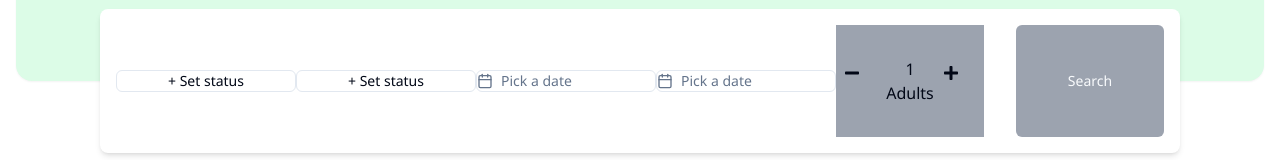
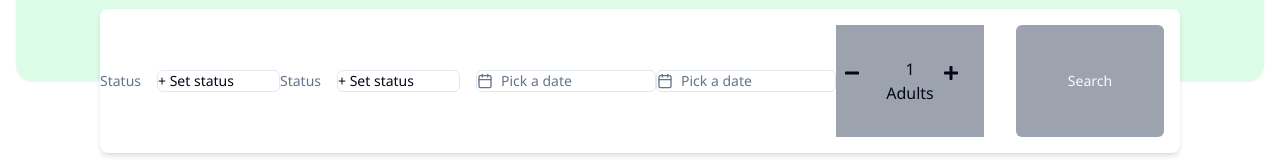
Before and after one commit to kyenideniz/bus_eurolines, a Next.js app: page / in a window 1280 px wide. Shown: the part 634-794 px from the top of the page. Built offline with nearby package versions, Linux system fonts and the light colour scheme.

Commit message:
modified:   components/pickRoute.tsx

```diff
--- a/components/pickRoute.tsx
+++ b/components/pickRoute.tsx
@@ -1,7 +1,16 @@
 "use client"
 
 import * as React from "react"
+import {
+  ArrowUpCircle,
+  CheckCircle2,
+  Circle,
+  HelpCircle,
+  LucideIcon,
+  XCircle,
+} from "lucide-react"
 
+import { cn } from "@/lib/utils"
 import { Button } from "@/components/ui/button"
 import {
   Command,
@@ -11,7 +20,6 @@ import {
   CommandItem,
   CommandList,
 } from "@/components/ui/command"
-
 import {
   Popover,
   PopoverContent,
@@ -21,28 +29,34 @@ import {
 type Status = {
   value: string
   label: string
+  icon: LucideIcon
 }
 
 const statuses: Status[] = [
   {
     value: "backlog",
     label: "Backlog",
+    icon: HelpCircle,
   },
   {
     value: "todo",
     label: "Todo",
+    icon: Circle,
   },
   {
     value: "in progress",
     label: "In Progress",
+    icon: ArrowUpCircle,
   },
   {
     value: "done",
     label: "Done",
+    icon: CheckCircle2,
   },
   {
     value: "canceled",
     label: "Canceled",
+    icon: XCircle,
   },
 ]
 
@@ -53,29 +67,28 @@ export function PickRoute() {
   )
 
   return (
+    <div className="flex items-center space-x-4">
+      <p className="text-sm text-muted-foreground">Status</p>
       <Popover open={open} onOpenChange={setOpen}>
         <PopoverTrigger asChild>
-          <Button variant="outline" className="m-4 w-full">
-            {selectedStatus ? <>{selectedStatus.label}</> : <>+ Set status</>}
+          <Button
+            variant="outline"
+            size="sm"
+            className="w-[150px] justify-start"
+          >
+            {selectedStatus ? (
+              <>
+                <selectedStatus.icon className="mr-2 h-4 w-4 shrink-0" />
+                {selectedStatus.label}
+              </>
+            ) : (
+              <>+ Set status</>
+            )}
           </Button>
         </PopoverTrigger>
-        <PopoverContent className="w-[200px] p-0" align="start">
-          <StatusList setOpen={setOpen} setSelectedStatus={setSelectedStatus} />
-        </PopoverContent>
-      </Popover>
-    )
-}
-
-function StatusList({
-  setOpen,
-  setSelectedStatus,
-}: {
-  setOpen: (open: boolean) => void
-  setSelectedStatus: (status: Status | null) => void
-}) {
-  return (
+        <PopoverContent className="p-0" side="right" align="start">
           <Command>
-      <CommandInput placeholder="Filter status..." />
+            <CommandInput placeholder="Change status..." />
             <CommandList>
               <CommandEmpty>No results found.</CommandEmpty>
               <CommandGroup>
@@ -85,16 +98,28 @@ function StatusList({
                     value={status.value}
                     onSelect={(value) => {
                       setSelectedStatus(
-                  statuses.find((priority) => priority.value === value) || null
+                        statuses.find((priority) => priority.value === value) ||
+                          null
                       )
                       setOpen(false)
                     }}
                   >
-              {status.label}
+                    <status.icon
+                      className={cn(
+                        "mr-2 h-4 w-4",
+                        status.value === selectedStatus?.value
+                          ? "opacity-100"
+                          : "opacity-40"
+                      )}
+                    />
+                    <span>{status.label}</span>
                   </CommandItem>
                 ))}
               </CommandGroup>
             </CommandList>
           </Command>
+        </PopoverContent>
+      </Popover>
+    </div>
   )
 }
```
Lines whose indentation alone changed are shown as unchanged.
